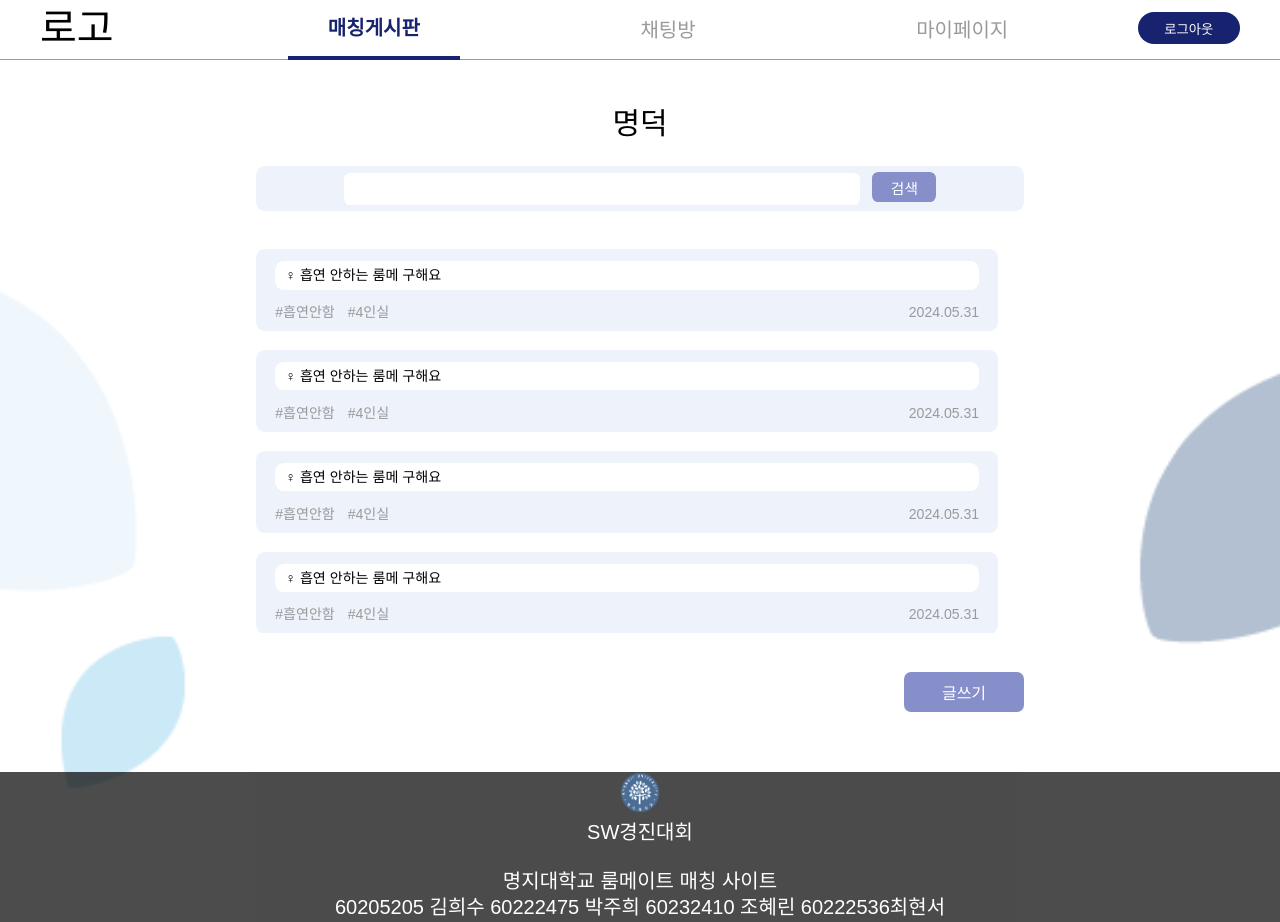
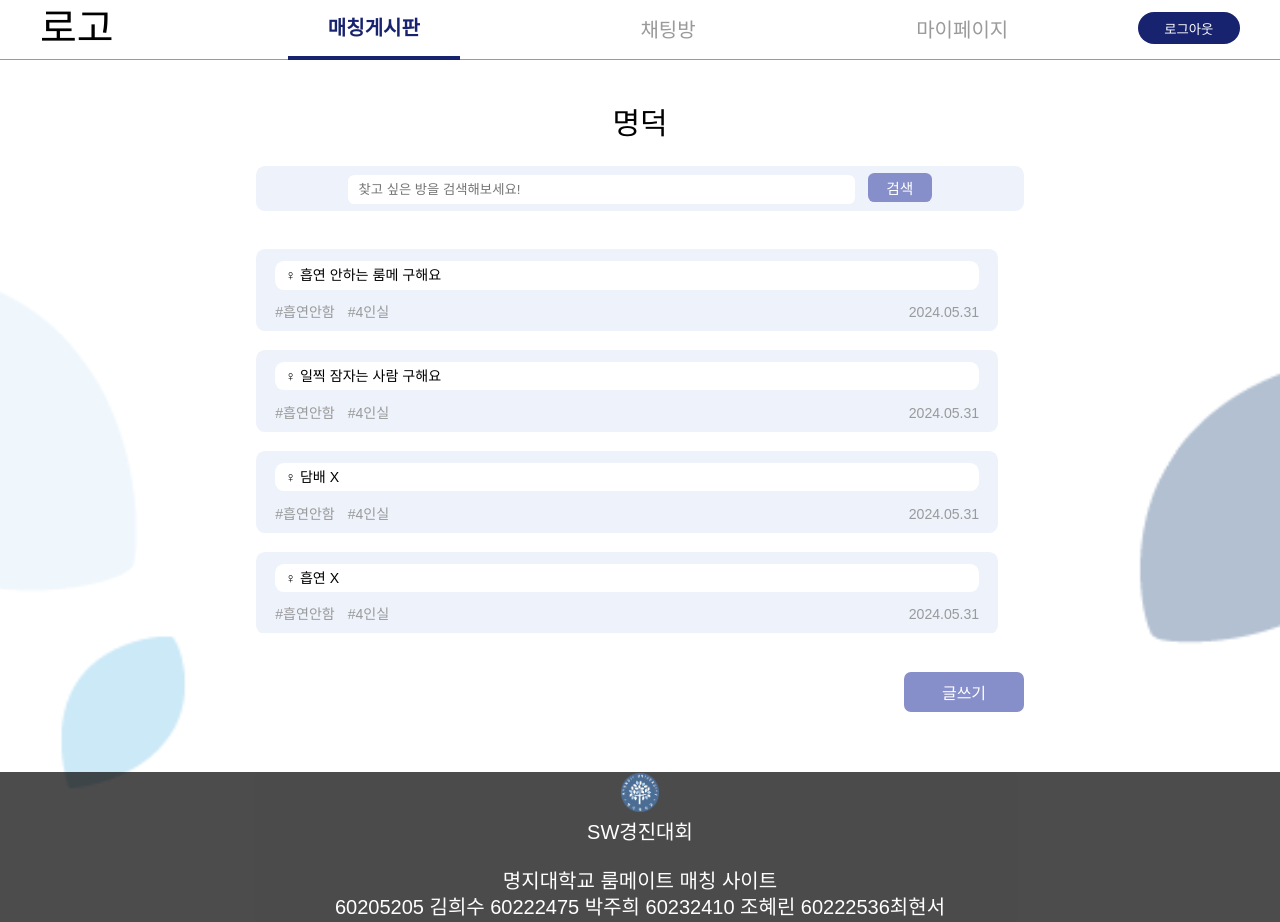
Before and after one commit to jogpfls/myongji_roomMate, a React (Create React App) app: page /dormitory in a window 1280 px wide. Built offline with nearby package versions, Linux system fonts and the light colour scheme; a web font is replaced by a local one.

Commit message:
feat: 검색 기능 구현

```diff
--- a/src/components/List.js
+++ b/src/components/List.js
@@ -2,13 +2,15 @@ import React from 'react';
 import { useNavigate } from 'react-router-dom';
 import styled from 'styled-components';
 
-const List = () => {
+const List = ({search, title}) => {
   const navigate = useNavigate();
+
   return (
     <div>
-      <Wrapper onClick={() => navigate('/room')}>
+      {title.includes(search) && (
+        <Wrapper onClick={() => navigate('/room')}>
         <TitleBox>
-          <Title>♀ 흡연 안하는 룸메 구해요</Title>
+          <Title>{title}</Title>
         </TitleBox>
           <TextBox>
           <CategoryBox>
@@ -18,6 +20,7 @@ const List = () => {
           <Date>2024.05.31</Date>
         </TextBox>
       </Wrapper>
+      )}
     </div>
   );
 };
@@ -34,6 +37,7 @@ const Wrapper = styled.div`
   gap: 1.2vw;
   cursor: pointer;
   transition: background-color 0.2s;
+  margin-bottom: 1.5vw;
 
   &:hover{
     background-color: ${({theme})=>theme.colors.lightBlueC};
--- a/src/pages/DormitoryPage.js
+++ b/src/pages/DormitoryPage.js
@@ -1,11 +1,17 @@
-import React from "react";
+import React, { useState } from "react";
 import styled from "styled-components";
 import List from "../components/List";
 import Button from "../components/Button";
 import { useNavigate } from "react-router-dom";
 
 const DormitoryPage = () => {
+  const [search, setSearch] = useState('');
   const navigate = useNavigate();
+
+  const handleSearchChange = (event) => {
+    setSearch(event.target.value)
+  }
+
   return (
     <Background>
       <Wrapper>
@@ -13,21 +19,23 @@ const DormitoryPage = () => {
           <Title>명덕</Title>
           <SearchWrapper>
             <div>
-              <Search></Search>
+              <Search
+              onChange={handleSearchChange}
+              value={search}
+              placeholder="찾고 싶은 방을 검색해보세요!"/>
               <SearchButton>검색</SearchButton>
             </div>
           </SearchWrapper>
         </TitleBox>
         <BottomWrapper>
           <ListWrapper>
-            <List />
-            <List />
-            <List />
-            <List />
-            <List />
-            <List />
-            <List />
-            <List />
+            <List title="♀ 흡연 안하는 룸메 구해요" search={search}/>
+            <List title="♀ 일찍 잠자는 사람 구해요" search={search}/>
+            <List title="♀ 담배 X" search={search}/>
+            <List title="♀ 흡연 X" search={search}/>
+            <List title="♀ 흡연 X" search={search}/>
+            <List title="♀ 코골이 X" search={search}/>
+            <List title="♀ 같이 친해져요~" search={search}/>
           </ListWrapper>
           <Button onClick={() => navigate("/write")}>글쓰기</Button>
         </BottomWrapper>
@@ -73,10 +81,11 @@ const SearchWrapper = styled.div`
 const Search = styled.input`
   background-color: ${({theme})=>theme.colors.white};
   border: none;
-  width: 40vw;
+  width: 38vw;
   height: 2.3vw;
   border-radius: 0.5vw;
   outline: none;
+  padding: 0 0.8vw;
 
   &:hover{
     outline: none;
@@ -112,7 +121,7 @@ const ListWrapper = styled.div`
   display: flex;
   flex-direction: column;
   align-items: start;
-  gap: 1.5vw;
+  justify-content: start;
   overflow-y: scroll;
 
   &::-webkit-scrollbar {
@@ -121,14 +130,11 @@ const ListWrapper = styled.div`
     }
 
   &::-webkit-scrollbar-thumb {
-    height: 3px;
-    width: 15px;
-    background-color:${({theme})=>theme.colors.gray2};
+    background-color:${({theme})=>theme.colors.gray};
   }
 
   &::-webkit-scrollbar-track {
-    width: 3px;
-    background-color:${({theme})=>theme.colors.gray};
+    background-color:${({theme})=>theme.colors.gray2};
   }
 
 `;
```
